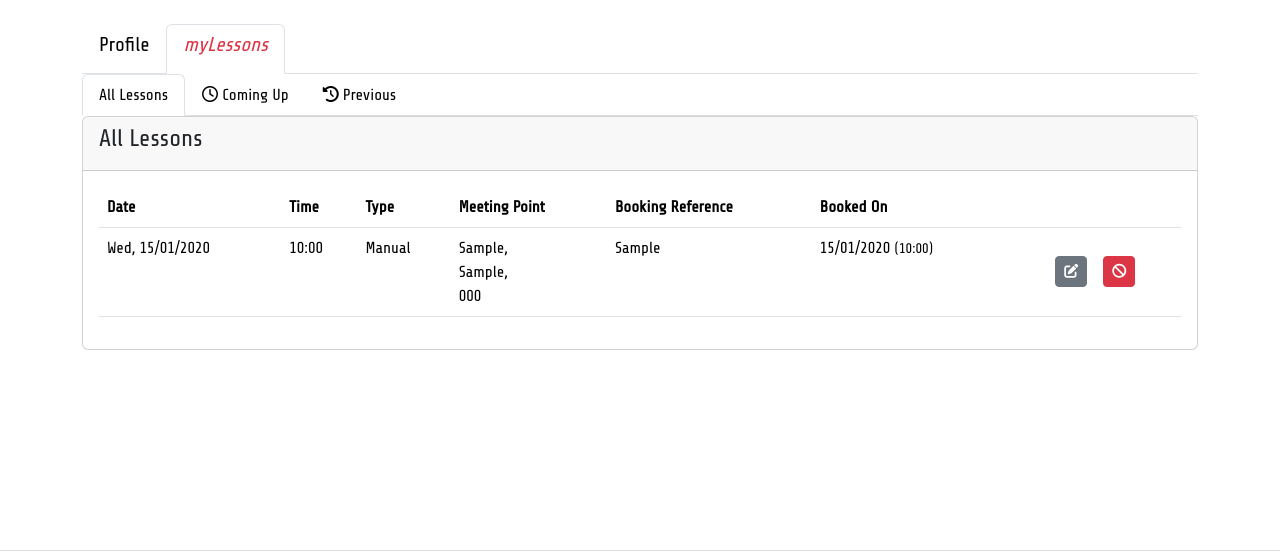
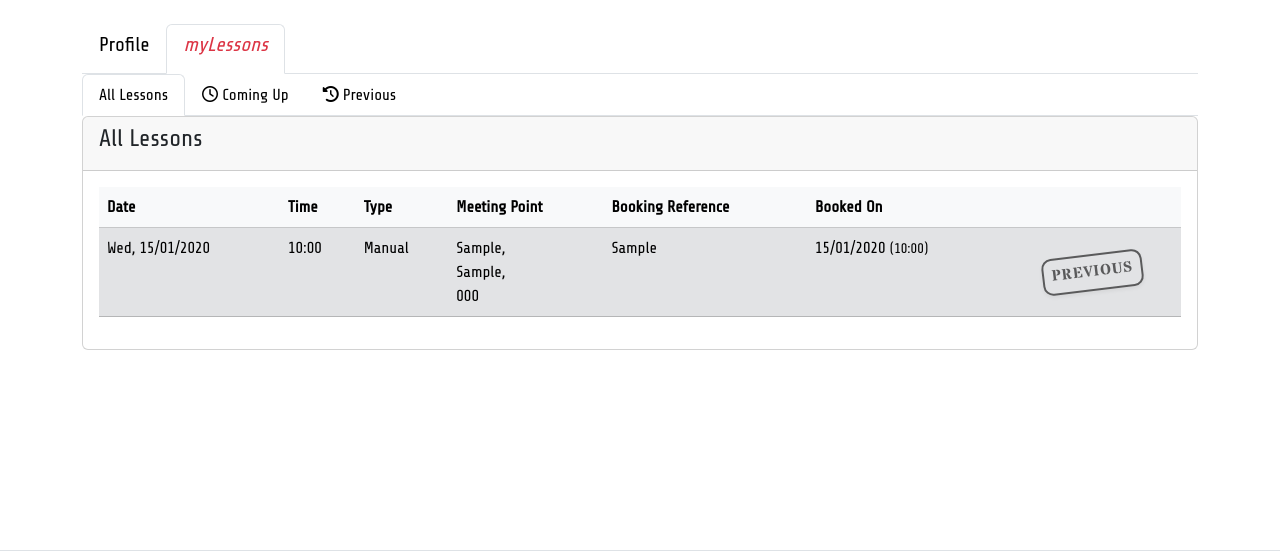
Before and after one commit to ozpc99/Jims-School-of-Motoring, a Django app: page /profile/lessons/ in a window 1280 px wide. Shown: the part 185-742 px from the top of the page. Run offline with Django 3.2, Linux system fonts and the light colour scheme; a user stored in the database is signed in; tables that the repository leaves empty hold one stand-in row (values such as "Sample post"); some libraries are stand-ins or nearby versions.

Commit message:
Lessons page styling and views to display lessons based on date, cancelled=true

```diff
--- a/booking/admin.py
+++ b/booking/admin.py
@@ -15,6 +15,7 @@ class BookingAdmin(admin.ModelAdmin):
             'house_no', 'street',
             'town', 'post_code',
             'cancelled',
+            'refunded',
             'price',
             'billpayer_name',
             'billpayer_house_no',
@@ -24,7 +25,7 @@ class BookingAdmin(admin.ModelAdmin):
         )
 
     list_display = ('booking_reference', 'booked_on',
-                    'cancelled',
+                    'cancelled', 'refunded',
                     'full_name',
                     'user_profile',
                     'email',
--- a/booking/models.py
+++ b/booking/models.py
@@ -25,6 +25,7 @@ class Booking(models.Model):
     booking_reference = models.CharField(max_length=32, null=False, editable=False)
 
     cancelled = models.BooleanField(null=True, blank=True, default=False)
+    refunded = models.BooleanField(null=True, blank=True, default=False)
 
     user_profile = models.ForeignKey(UserProfile, on_delete=models.SET_NULL, null=True, blank=True, related_name='bookings')
     full_name = models.CharField(max_length=50, null=False, blank=False)
--- a/userprofile/static/userprofile/css/userprofile.css
+++ b/userprofile/static/userprofile/css/userprofile.css
@@ -3,33 +3,38 @@
 @import url('https://fonts.googleapis.com/css2?family=Stardos+Stencil:wght@400;700&display=swap');
 
 /* Styling for Amend/Cancel table cells if Booking is Cancelled */
-.cancelled-booking {
-    border-color: #dee2e6;
-}
-
-.cancelled-text-cell {
+.cancelled-text-cell, .previous-text-cell {
     position: relative;
     text-align: center;
     vertical-align: middle;
 }
 
-.cancelled-text-wrapper {
+.cancelled-text-wrapper, .previous-text-wrapper {
     display: flex;
     justify-content: center;
     align-items: center;
 }
 
-.cancelled-text {
-    color: var(--brand_red);
+.cancelled-text, .previous-text {
     font-family: "Stardos Stencil", sans-serif;
     font-weight: 700;
     letter-spacing: 1px;
     text-transform: uppercase;
-    border: 2px solid var(--brand_red);
     border-radius: 10px;
     box-shadow: 0 2px 4px rgba(0, 0, 0, 0.1);
     padding: 5px 7.5px;
     font-size: 15px;
+    opacity: 0.6;
+}
+
+.cancelled-text {
+    color: var(--brand_red);
+    border: 2px solid var(--brand_red);
+}
+
+.previous-text {
+    color: black;
+    border: 2px solid black;
 }
 
 /* Amend/Cancel Booking Buttons */
--- a/userprofile/static/userprofile/js/userprofile.js
+++ b/userprofile/static/userprofile/js/userprofile.js
@@ -29,18 +29,14 @@ document.addEventListener('DOMContentLoaded', function () {
 
 
 /**
- * Applies rotation (-7deg to 7deg) to 'CANCELLED' stamp at random.
- * Applies opacity level (0.5 to 1) at random.
+ * Applies rotation (-7deg to 7deg) to stamps at random.
  */
-function CancelledStampRandom() {
-    var stamp = document.querySelectorAll('.cancelled-text');
-    stamp.forEach(function (element) {
+function stampRandom() {
+    var stamps = document.querySelectorAll('.cancelled-text, .previous-text');
+    stamps.forEach(function (element) {
         // Random Rotation
         var rotation = Math.random() * (7 - (-7)) - 7;
         element.style.transform = 'rotate(' + rotation + 'deg)';
-        // Random Opacity
-        var opacity = Math.random() * (1 - 0.5) + 0.5;
-        element.style.opacity = opacity;
     });
 }
-window.addEventListener('load', CancelledStampRandom);
+window.addEventListener('load', stampRandom);
--- a/userprofile/templates/userprofile/lessons.html
+++ b/userprofile/templates/userprofile/lessons.html
@@ -69,7 +69,7 @@
                     <div class="card-body">
                         {% if all_bookings %}
                         <div class="table-responsive">
-                            <table class="table table-rounded">
+                            <table class="table table-rounded table-light">
                                 <thead>
                                     <tr>
                                         <th>Date</th>
@@ -83,7 +83,7 @@
                                 </thead>
                                 <tbody>
                                     {% for booking in all_bookings %}
-                                    <tr class="{% if booking.cancelled %}cancelled-booking table-danger{% endif %}">
+                                    <tr class="{% if booking.cancelled %}table-danger{% elif booking in previous_bookings %}table-secondary{% endif %}">
                                         <td>{{ booking.lesson_date|date:"D, d/m/Y" }}</td>
                                         <td>{{ booking.lesson_time|time:"H:i" }}</td>
                                         <td>{{ booking.lesson_type }}</td>
@@ -106,6 +106,12 @@
                                             <td class="cancelled-text-cell">
                                                 <div class="cancelled-text-wrapper">
                                                     <span class="cancelled-text">Cancelled</span>
+                                                </div>
+                                            </td>
+                                        {% elif booking in previous_bookings %}
+                                            <td class="previous-text-cell">
+                                                <div class="previous-text-wrapper">
+                                                    <span class="previous-text">Previous</span>
                                                 </div>
                                             </td>
                                         {% else %}
@@ -148,7 +154,7 @@
                     <div class="card-body">
                         {% if upcoming_bookings %}
                         <div class="table-responsive">
-                            <table class="table table-rounded">
+                            <table class="table table-rounded table-light">
                                 <thead>
                                     <tr>
                                         <th>Date</th>
@@ -162,7 +168,7 @@
                                 </thead>
                                 <tbody>
                                     {% for booking in upcoming_bookings %}
-                                    <tr class="{% if booking.cancelled %}cancelled-booking table-danger{% endif %}">
+                                    <tr>
                                         <td>{{ booking.lesson_date|date:"D, d/m/Y" }}</td>
                                         <td>{{ booking.lesson_time|time:"H:i" }}</td>
                                         <td>{{ booking.lesson_type }}</td>
@@ -225,7 +231,7 @@
                     <div class="card-body">
                         {% if previous_bookings %}
                         <div class="table-responsive">
-                            <table class="table table-rounded">
+                            <table class="table table-rounded table-light">
                                 <thead>
                                     <tr>
                                         <th>Date</th>
@@ -234,12 +240,11 @@
                                         <th>Meeting Point</th>
                                         <th>Booking Reference</th>
                                         <th>Booked On</th>
-                                        <th></th>
                                     </tr>
                                 </thead>
                                 <tbody>
                                     {% for booking in previous_bookings %}
-                                    <tr class="{% if booking.cancelled %}cancelled-booking table-danger{% endif %}">
+                                    <trs>
                                         <td>{{ booking.lesson_date|date:"D, d/m/Y" }}</td>
                                         <td>{{ booking.lesson_time|time:"H:i" }}</td>
                                         <td>{{ booking.lesson_type }}</td>
@@ -257,14 +262,6 @@
                                         <td>{{ booking.booked_on|date:"d/m/Y" }}
                                             <small>({{ booking.booked_on|date:"H:i" }})</small>
                                         </td>
-                                        <!-- Buttons to trigger Amending/Cancelling Booking Functionality -->
-                                        {% if booking.cancelled %}
-                                            <td class="cancelled-text-cell">
-                                                <div class="cancelled-text-wrapper">
-                                                    <span class="cancelled-text">Cancelled</span>
-                                                </div>
-                                            </td>
-                                        {% endif %}
                                     </tr>
                                     {% endfor %}
                                 </tbody>
--- a/userprofile/templates/userprofile/profile.html
+++ b/userprofile/templates/userprofile/profile.html
@@ -82,7 +82,6 @@
                         </li>
                         <!-- Displays 5 soonest lessons -->
                         {% for booking in upcoming_bookings|slice:":5" %}
-                            {% if booking is not booking.cancelled %}
                             <a class="list-group-item list-group-item-action" href="{% url 'invoice' booking.booking_reference %}" target="_blank">
                                 <li class="h6 d-flex align-items-center flex-wrap">
                                     <span class="counter me-5">
@@ -93,7 +92,6 @@
                                     <span class="text-secondary mx-2">{{ booking.lesson_type }}</span>
                                 </li>
                             </a>
-                            {% endif %}
                         {% endfor %}
                     </ul>
                 </div>
--- a/userprofile/views.py
+++ b/userprofile/views.py
@@ -142,12 +142,14 @@ def profile(request):
     Gets all bookings with a 'lesson_date' that is
     greater than or equal to the date now and greater than the time now.
     (today or in the future)
+
+    Excludes cancelled bookings.
     """
-    upcoming_bookings = profile.bookings.all().filter(
-        models.Q(lesson_date__gt=now.date()) |
-        (models.Q(lesson_date=now.date(), lesson_time__gt=now.time()))
-        ).order_by(
-            'lesson_date', 'lesson_time')
+    upcoming_bookings = profile.bookings.filter(
+        (models.Q(lesson_date__gt=now.date()) |
+        (models.Q(lesson_date=now.date(), lesson_time__gt=now.time()))) &
+        models.Q(cancelled=False)  # Exclude cancelled bookings
+    ).order_by('lesson_date', 'lesson_time')
 
 
     """
@@ -328,12 +330,14 @@ def lessons(request):
     Gets all bookings with a 'lesson_date' that is
     greater than or equal to the date now and greater than the time now.
     (today or in the future)
+
+    Excludes cancelled bookings.
     """
     upcoming_bookings = profile.bookings.filter(
-        models.Q(lesson_date__gt=now.date()) |
-        (models.Q(lesson_date=now.date(), lesson_time__gt=now.time()))
-        ).order_by(
-            'lesson_date', 'lesson_time')
+        (models.Q(lesson_date__gt=now.date()) |
+        (models.Q(lesson_date=now.date(), lesson_time__gt=now.time()))) &
+        models.Q(cancelled=False)  # Exclude cancelled bookings
+    ).order_by('lesson_date', 'lesson_time')
 
     """
     Gets all bookings with a 'lesson_date' that is
@@ -342,10 +346,9 @@ def lessons(request):
     """
     # Descending Order (Newest to Oldest) displays oldest lessons at bottom
     previous_bookings = profile.bookings.filter(
-        models.Q(lesson_date__lt=timezone.now().date())
-        | models.Q(lesson_date=timezone.now().date(),
-                    lesson_time__lt=timezone.now().time())).order_by(
-                        '-lesson_date', '-lesson_time')
+        (Q(lesson_date__lt=now.date()) |
+        (Q(lesson_date=now.date(), lesson_time__lt=now.time())))
+    ).order_by('-lesson_date', '-lesson_time')
 
 
     # Combine booking.lesson_date and booking.lesson_time into a datetime object.
```
Also changed, not shown: booking/migrations/0008_booking_refunded.py (added). Lines whose indentation alone changed are shown as unchanged.
